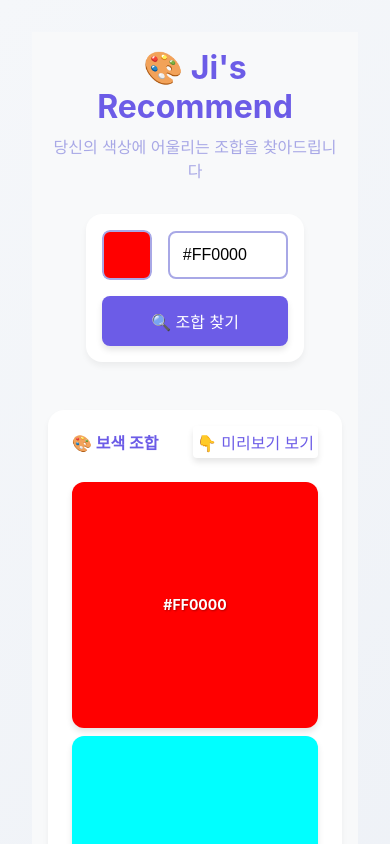
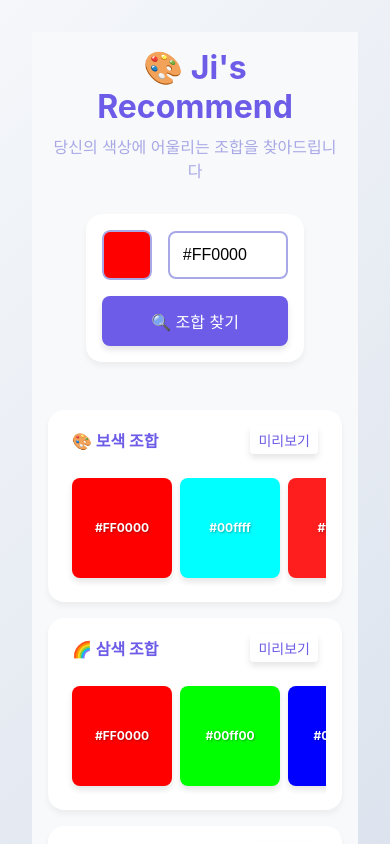
Before and after one commit to jiyun0220/color_recommendation, a React (Create React App) app: page / in a window 390 px wide. Both pictures are taken after a click on the button "🔍 조합 찾기". Shown: the top 844 px of the page. Built offline with nearby package versions, Linux system fonts and the light colour scheme; a web font is replaced by a local one.

Commit message:
responsive

```diff
--- a/src/components/ColorPalette.tsx
+++ b/src/components/ColorPalette.tsx
@@ -16,22 +16,30 @@ const PaletteContainer = styled.div`
 `;
 
 const PaletteRow = styled.div`
-  display: grid;
-  grid-template-columns: repeat(auto-fit, minmax(120px, 1fr));
+  display: flex;
   gap: 0.5rem;
   padding: 0.5rem;
+  overflow-x: auto;
+  scrollbar-width: none; /* Firefox */
+  -ms-overflow-style: none; /* IE and Edge */
+  &::-webkit-scrollbar {
+    display: none; /* Chrome, Safari, Opera */
+  }
 
   @media (min-width: 768px) {
+    display: grid;
     grid-template-columns: repeat(auto-fit, minmax(150px, 1fr));
     gap: 1rem;
     padding: 1rem;
+    overflow-x: visible;
   }
 `;
 
 const ColorCard = styled.div<{ color: string }>`
+  min-width: 100px;
   aspect-ratio: 1;
   background-color: ${props => props.color};
-  border-radius: 12px;
+  border-radius: 8px;
   box-shadow: 0 4px 6px rgba(0, 0, 0, 0.1);
   display: flex;
   flex-direction: column;
@@ -39,17 +47,22 @@ const ColorCard = styled.div<{ color: string }>`
   justify-content: center;
   color: white;
   font-weight: bold;
-  font-size: 0.875rem;
+  font-size: 0.75rem;
   text-shadow: 1px 1px 2px rgba(0, 0, 0, 0.3);
   cursor: pointer;
   transition: transform 0.2s;
   position: relative;
   word-break: break-all;
-  padding: 0.5rem;
+  padding: 0.25rem;
   text-align: center;
+  flex-shrink: 0;
 
   @media (min-width: 768px) {
+    min-width: unset;
     font-size: 1rem;
+    padding: 0.5rem;
+    border-radius: 12px;
+    flex-shrink: 1;
   }
 
   &:hover {
@@ -101,15 +114,16 @@ const PreviewButton = styled.button`
   border: none;
   color: #6c5ce7;
   cursor: pointer;
-  font-size: 1rem;
+  font-size: 0.875rem;
   display: flex;
   align-items: center;
-  padding: 4px;
+  padding: 4px 8px;
   border-radius: 4px;
   transition: background-color 0.2s;
 
   @media (min-width: 768px) {
-    font-size: 1.2rem;
+    font-size: 1rem;
+    padding: 4px 12px;
   }
 
   &:hover {
@@ -140,7 +154,7 @@ const PreviewContent = styled.div`
 `;
 
 const PreviewItem = styled.div<{ colors: string[] }>`
-  height: 150px;
+  height: 120px;
   border-radius: 8px;
   overflow: hidden;
   box-shadow: 0 4px 6px rgba(0, 0, 0, 0.1);
@@ -154,7 +168,7 @@ const PreviewItem = styled.div<{ colors: string[] }>`
     display: flex;
     align-items: center;
     justify-content: center;
-    font-size: 3rem;
+    font-size: 2.5rem;
     color: ${props => props.colors[1] || '#fff'};
 
     @media (min-width: 768px) {
@@ -164,7 +178,7 @@ const PreviewItem = styled.div<{ colors: string[] }>`
 
   &.website-header {
     background: ${props => props.colors[0]};
-    padding: 0.75rem;
+    padding: 0.5rem;
 
     @media (min-width: 768px) {
       padding: 1rem;
@@ -172,7 +186,7 @@ const PreviewItem = styled.div<{ colors: string[] }>`
 
     .nav {
       background: ${props => props.colors[1] || 'rgba(255, 255, 255, 0.1)'};
-      height: 30px;
+      height: 24px;
       border-radius: 4px;
 
       @media (min-width: 768px) {
@@ -181,8 +195,8 @@ const PreviewItem = styled.div<{ colors: string[] }>`
     }
 
     .content {
-      margin-top: 0.75rem;
-      height: 80px;
+      margin-top: 0.5rem;
+      height: 60px;
       background: ${props => props.colors[2] || 'rgba(255, 255, 255, 0.05)'};
       border-radius: 4px;
 
@@ -200,14 +214,14 @@ const PreviewItem = styled.div<{ colors: string[] }>`
     justify-content: center;
 
     .circle {
-      width: 80px;
-      height: 80px;
+      width: 60px;
+      height: 60px;
       border-radius: 50%;
       background: ${props => props.colors[1] || '#fff'};
       display: flex;
       align-items: center;
       justify-content: center;
-      font-size: 1.5rem;
+      font-size: 1.2rem;
       color: ${props => props.colors[2] || props.colors[0]};
 
       @media (min-width: 768px) {
@@ -243,7 +257,7 @@ const ColorPalette: React.FC<ColorPaletteProps> = ({ title, colors, emoji }) =>
           {emoji} {title}
         </PaletteTitle>
         <PreviewButton onClick={() => setShowPreview(!showPreview)}>
-          {showPreview ? '👆 미리보기 접기' : '👇 미리보기 보기'}
+          {showPreview ? '미리보기 접기' : '미리보기'}
         </PreviewButton>
       </PaletteHeader>
       <PaletteRow>
```
